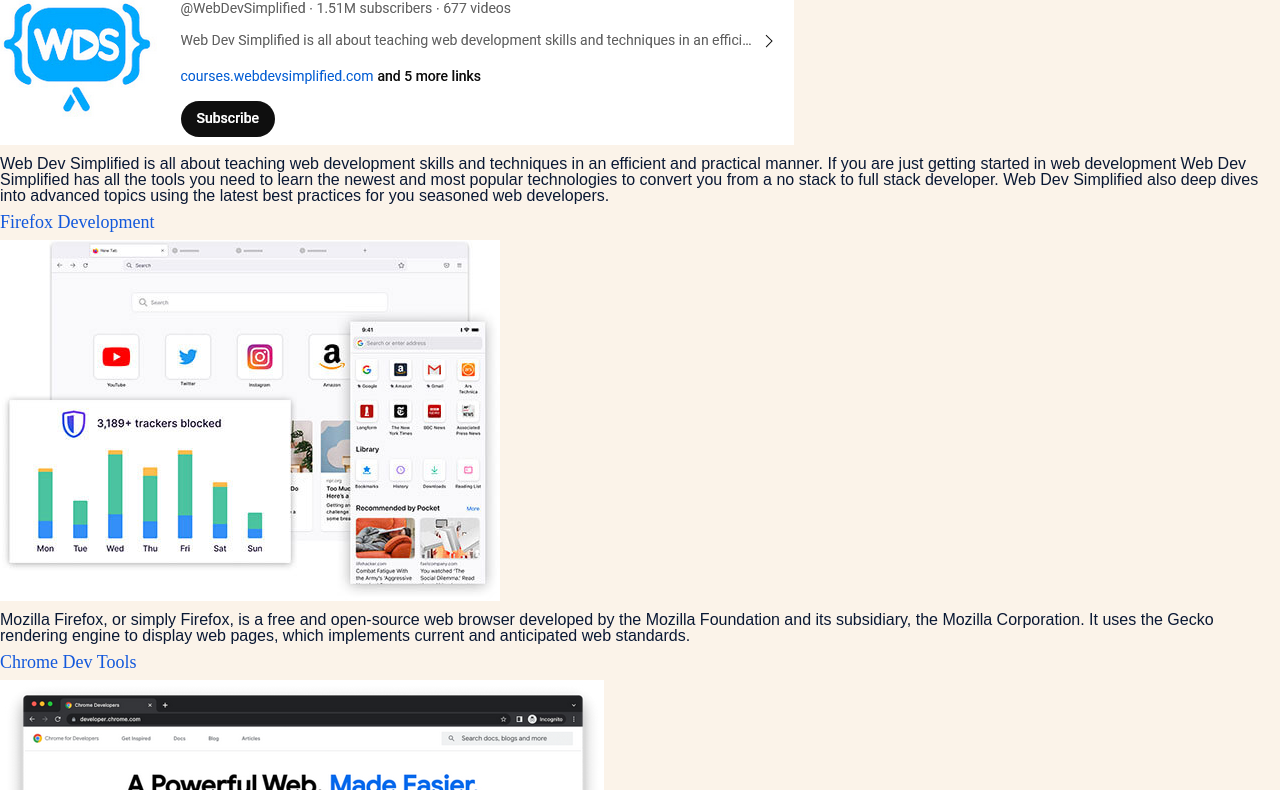
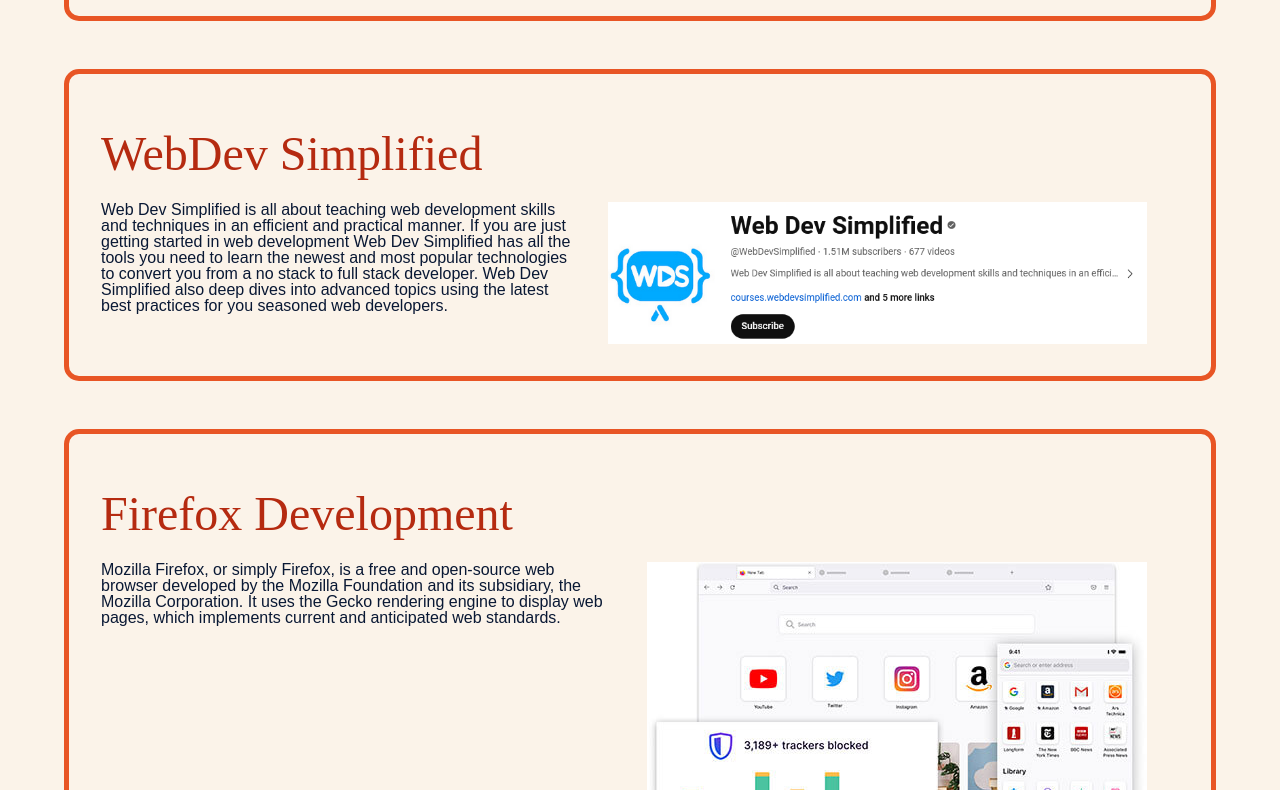
Before and after one commit to bhc-webdev/web-authoring-spring-2024, a plain HTML site: page blog.html in a window 1280 px wide. Shown: the part 1288-2078 px from the top of the page. Drawn offline with Linux system fonts and the light colour scheme.

Commit message:
Site Update

```diff
--- a/blog.html
+++ b/blog.html
@@ -26,13 +26,12 @@
     <link href="css/fontawesome/css/all.css" rel="stylesheet">
     <link rel="stylesheet" href="css/reset.css">
     <link rel="stylesheet" href="css/style.css">
+    <link rel="stylesheet" href="css/layout.css">
 </head>
 
 <body>
     <header>
-        <div id="logo">
             <img id="logoImage" src="images/pumpkin-jack-head-shot-trans-thumb.png" alt="Site logo jack-o-lantern">
-        </div>
         <h1 id="headerText">Pumpkin Jack's Blog</h1>
     </header>
     <nav>
@@ -51,7 +50,7 @@
             </Ul>
         </aside>
         <h2>Research Review</h2>
-        <article>
+        <article class="clearfix">
             <h3 id="ibm"><a href="https://www.w3.org/" target="_blank">W3C Website</a></h3>
             <img src="images/w3c-logo.png" alt="IBM Mobile Dev screen shot">
             <p>The World Wide Web Consortium (W3C) develops standards and guidelines to help everyone build a web based
@@ -59,19 +58,19 @@
             <p>This is a great resource for web developers to quickly review the web standards and learn about new web
                 techniques.</p>
         </article>
-        <article>
-            <h3 id="web-dev-simplified">WebDev Simplified</h3>
+        <article class="clearfix">
+            <h3 id="web-dev-simplified"><a href="https://www.youtube.com/c/WebDevSimplified" target="_blank">WebDev Simplified</a></h3>
             <img src="images/web-dev-simplified-screenshot.png" alt="Web Dev Simplified screen shot">
             <p>Web Dev Simplified is all about teaching web development skills and techniques in an efficient and practical manner. If you are just getting started in web development Web Dev Simplified has all the tools you need to learn the newest and most popular technologies to convert you from a no stack to full stack developer. Web Dev Simplified also deep dives into advanced topics using the latest best practices for you seasoned web developers.</p>
         </article>
-        <article>
-            <h3 id="firefox">Firefox Development</h3>
+        <article class="clearfix">
+            <h3 id="firefox"><a href="https://www.mozilla.org/en-US/firefox/new/" target="_blank">Firefox Development</a></h3>
             <img src="images/firefox-screenshot.png" alt="Mozilla Firefox screen shot">
             <p>Mozilla Firefox, or simply Firefox, is a free and open-source web browser developed by the Mozilla Foundation and its subsidiary, the Mozilla Corporation. It uses the Gecko rendering engine to display web pages, which implements current and anticipated web standards.</p>
 
         </article>
-        <article>
-            <h3 id="chrome">Chrome Dev Tools</h3>
+        <article class="clearfix">
+            <h3 id="chrome"><a href="https://developer.chrome.com/docs/devtools" target="_blank">Chrome Dev Tools</a></h3>
             <img src="images/chrome-dev-tools-screen-shot.png" alt="Chrome Dev Tools screen shot">
             <p>Google Chrome is a web browser developed by Google. It was first released in 2008 for Microsoft Windows, built with free software components from Apple WebKit and Mozilla Firefox. Versions were later released for Linux, macOS, iOS, and also for Android, where it is the default browser.</p>
 
--- a/css/layout.css
+++ b/css/layout.css
@@ -13,17 +13,16 @@ header {
 #headerText {
     position: absolute;
     bottom: 0;
+    left: 50%;
+    transform: translate(-50%,0);
     z-index: 10;
 }
 
-#logo {
+#logoImage {
     position: fixed;
     right: 3vw;
     top: 20px;
     z-index: 5;
-}
-
-#logoImage {
     max-width: 150px;
     width: 20vw;
 }
@@ -32,3 +31,23 @@ nav {
     position: sticky;
     top: 0;
 }
+
+article {
+    clear: both;
+    border: thick solid #e85525;
+    border-radius: 15px;
+    margin: 3em 0;
+    padding: 2em;
+}
+
+article > img {
+    float: right;
+    margin: 0 2em;
+    max-width: 50%;
+}
+
+.clearfix::after {
+    content: "";
+    clear: both;
+    display: table;
+  }
--- a/css/style.css
+++ b/css/style.css
@@ -70,11 +70,11 @@ h3 {
 }
 
 h2 {
-    font-size: x-large;
+    font-size: 3.5em;
 }
 
 h3 {
-    font-size: large;
+    font-size: 3em;
 }
 
 p {
```
